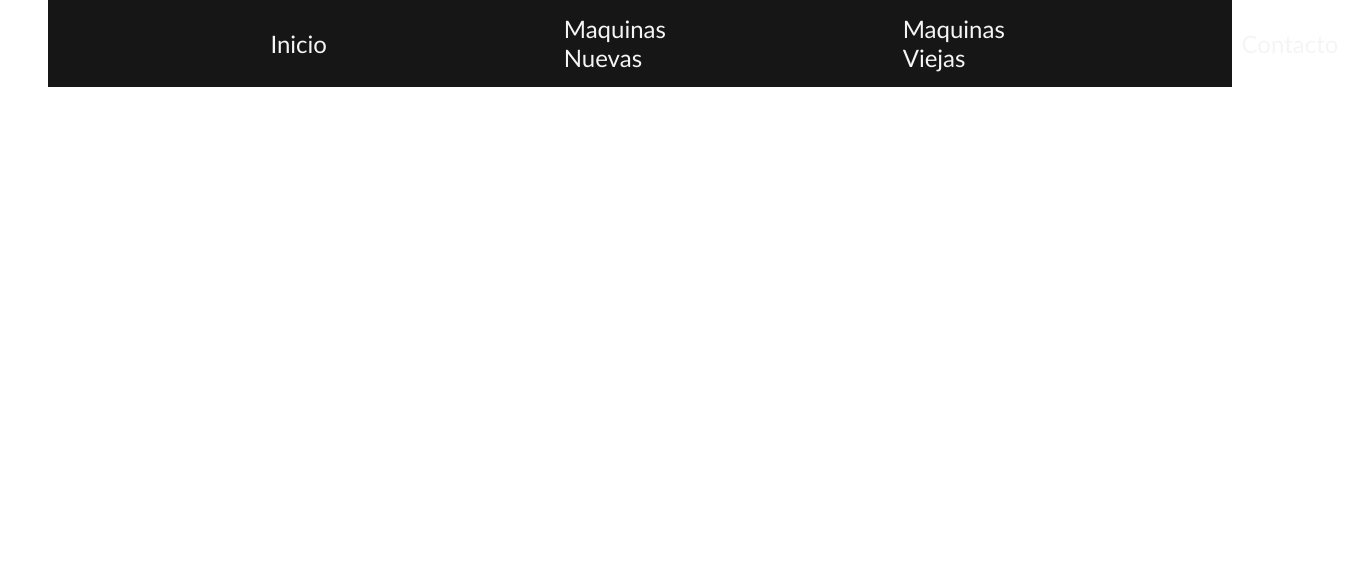
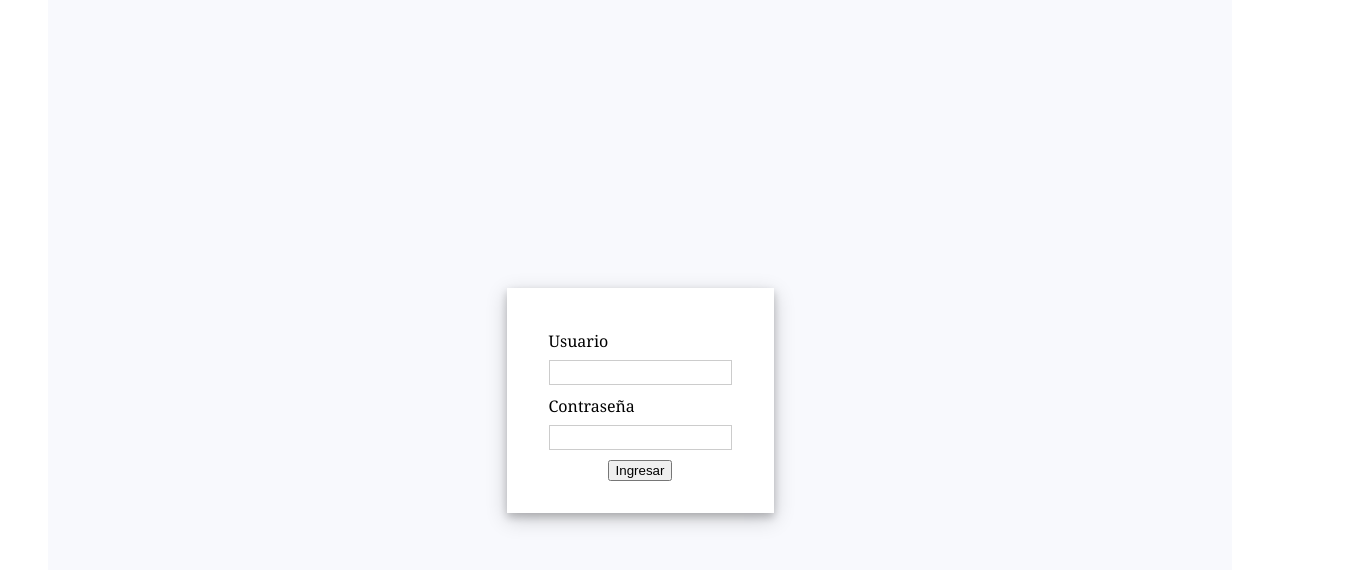
Before and after one commit to GianlucaTerzoni/AgroBarceloWeb-main, a React (Create React App) app in the folder agro-barcelo-app/: page / in a window 1280 px wide. Shown: the top 570 px of the page, 1353 px wide, since content can reach past the window. Built offline with nearby package versions, Linux system fonts and the light colour scheme.

Commit message:
Login terminado

```diff
--- a/agro-barcelo-app/src/App.js
+++ b/agro-barcelo-app/src/App.js
@@ -1,13 +1,12 @@
-
-import { NavBar } from "./components/Navbar";
+import { Login } from "./components/Login";
+import {NavBar} from './components/Navbar'
 
 function App() {
   return (
 
 
      <>
-      <NavBar />
-
+      <Login />
      </>
 
 
--- a/agro-barcelo-app/src/components/Home.jsx
+++ b/agro-barcelo-app/src/components/Home.jsx
@@ -1,12 +1,13 @@
 import React from "react";
 import { Link } from 'react-router-dom'
+import { Login } from "./Login";
 import { NavBar } from "./Navbar";
 
 
 export const Home = () => {
     return (
         <div>
-            <NavBar />
+            <Login />
         </div>
     )
 }
--- /dev/null
+++ b/agro-barcelo-app/src/components/Login.css
@@ -0,0 +1,65 @@
+.app {
+    font-family: sans-serif;
+    display: flex;
+    align-items: center;
+    justify-content: center;
+    flex-direction: column;
+    gap: 20px;
+    height: 100vh;
+    font-family: Cambria, Cochin, Georgia, Times, "Times New Roman", serif;
+    background-color: #f8f9fd;
+  }
+
+  input[type="text"],
+  input[type="password"] {
+    height: 25px;
+    border: 1px solid rgba(0, 0, 0, 0.2);
+  }
+
+  input[type="submit"] {
+    margin-top: 10px;
+    cursor: pointer;
+    font-size: 15px;
+    background: #01d28e;
+    border: 1px solid #01d28e;
+    color: #fff;
+    padding: 10px 20px;
+  }
+
+  input[type="submit"]:hover {
+    background: #6cf0c2;
+  }
+
+  .button-container {
+    display: flex;
+    justify-content: center;
+  }
+
+  .login-form {
+    background-color: white;
+    padding: 2rem;
+    box-shadow: 0 4px 8px 0 rgba(0, 0, 0, 0.2), 0 6px 20px 0 rgba(0, 0, 0, 0.19);
+  }
+
+  .list-container {
+    display: flex;
+  }
+
+  .error {
+    color: red;
+    font-size: 12px;
+  }
+
+  .title {
+    font-family: 'Gill Sans', 'Gill Sans MT', Calibri, 'Trebuchet MS', sans-serif;
+    font-size: 25px;
+    margin-bottom: 20px;
+    margin-left: 35px;
+  }
+
+  .input-container {
+    display: flex;
+    flex-direction: column;
+    gap: 8px;
+    margin: 10px;
+  }
--- a/agro-barcelo-app/src/components/Login.jsx
+++ b/agro-barcelo-app/src/components/Login.jsx
@@ -0,0 +1,74 @@
+import React, { useState } from 'react'
+import './Login.css';
+
+export const Login = () => {
+    const [errorMessages, setErrorMessages] = useState({});
+    const [isSubmitted, setIsSubmitted] = useState(false);
+
+    //User login info
+    const database = [
+        {
+            username: 'useradmin',
+            password: '1234'
+        }
+    ];
+    const errors = {
+        uname: 'Usuario invalido',
+        pass: 'Contraseña invalida'
+    };
+
+    const handleSubmit = (event) => {
+        //prevent page reload
+        event.preventDefault();
+
+        var { uname, pass } = document.forms[0];
+    //find user info
+    const userData = database.find((user) => user.username === uname.value)
+
+    //compare user info
+    if (userData) {
+        if (userData.password !== pass.value) {
+            setErrorMessages({ name: 'pass', message: errors.pass });
+        } else {
+            setIsSubmitted(true);
+        }
+    } else {
+        //username not found
+        setErrorMessages({ name: 'uname', message: errors, uname })
+        alert('Error, ingrese los datos nuevamente')
+    }
+}
+    // Generate JSX code for error message
+    const renderErrorMessage = (name) => {
+        name === errorMessages.name && (
+            <div className='error'>{errorMessages.message}</div>
+        );
+    }
+    //JSX code for login form
+    const renderForm = (
+        <div className='form'>
+            <form onSubmit={handleSubmit}>
+                <div className='input-container'>
+                    <label>Usuario</label>
+                    <input type='text' name='uname' required />
+                    {renderErrorMessage('uname')}
+                </div>
+                <div className='input-container'>
+                    <label> Contraseña</label>
+                    <input type='password' name='pass' required />
+                    {renderErrorMessage('pass')}
+                </div>
+                <div className='button-container'>
+                    <button onClick=''>Ingresar</button>
+                </div>
+            </form>
+        </div>
+    );
+    return (
+        <div className='app'>
+            <div className='login-form'>
+                {isSubmitted ? <div>Usuario ingresado correctamente </div> : renderForm}
+            </div>
+        </div>
+    )
+};
```
